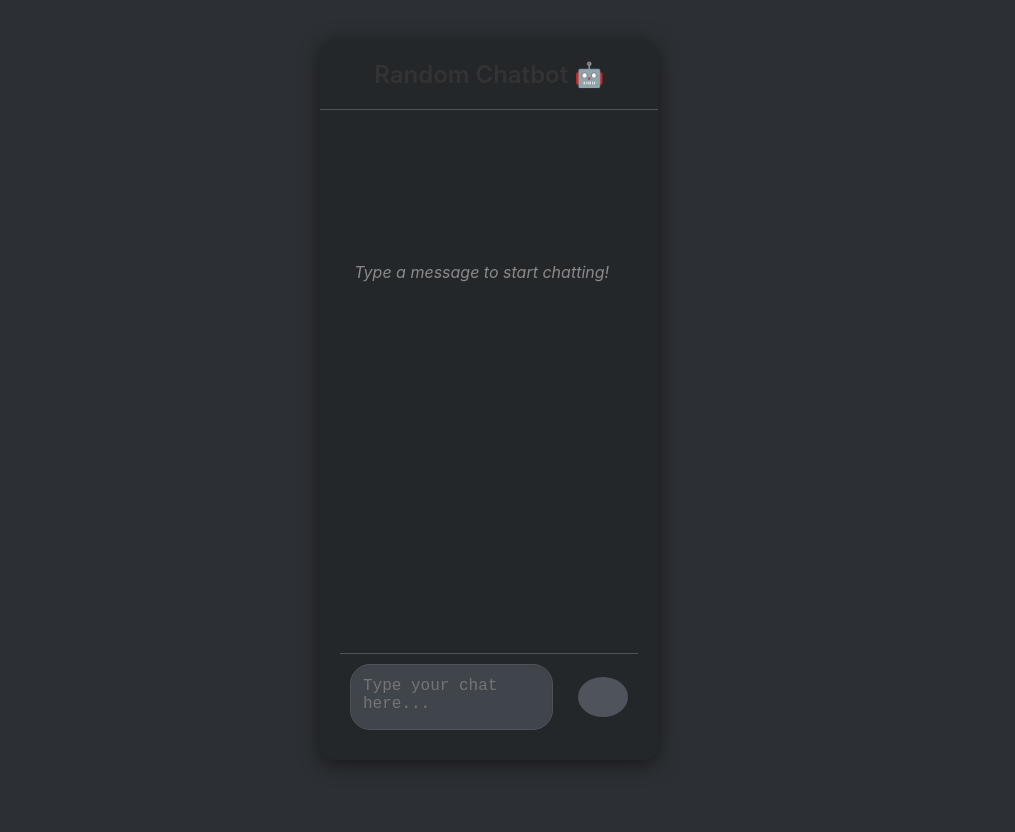
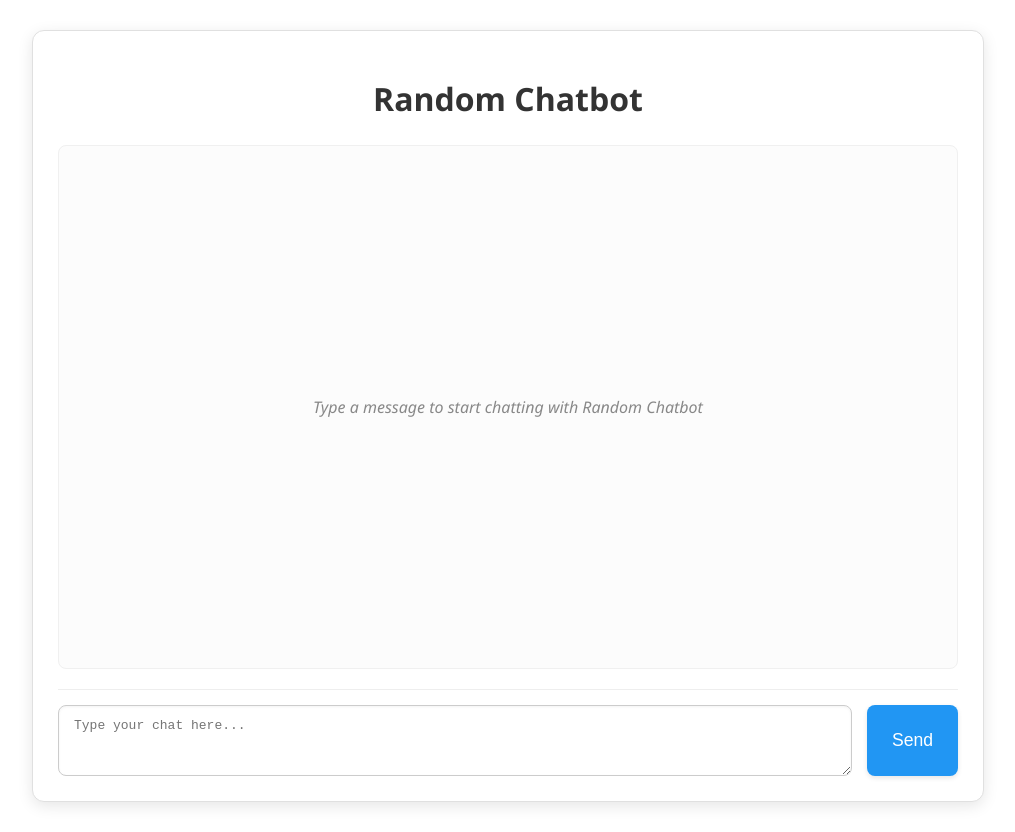
Before and after one commit to Nitinn-dev/ChatBot, a React (Create React App) app in the folder client/: page / in a window 1280 px wide. Shown: the whole page, without its empty margins (132-1147 px from the left). Before the commit the page ends 800 px from the top, so only its background shows below. Built offline with nearby package versions, Linux system fonts and the light colour scheme.

Commit message:
reverted

```diff
--- a/client/src/App.css
+++ b/client/src/App.css
@@ -134,213 +134,3 @@ h1 {
     box-shadow: none;
     transform: none;
 }
-
-:root {
-  --background-color: #2c2f33;
-  --container-bg-color: #23272a;
-  --user-bubble-bg: #7289da;
-  --model-bubble-bg: #40444b;
-  --text-color: #ffffff;
-  --placeholder-color: #8a8a8a;
-  --border-color: #4f545c;
-  --button-color: #7289da;
-  --button-hover-color: #677bc4;
-  --scrollbar-track-color: #2c2f33;
-  --scrollbar-thumb-color: #677bc4;
-}
-
-body {
-  font-family: -apple-system, BlinkMacSystemFont, "Segoe UI", Roboto, "Helvetica Neue", Arial, sans-serif;
-  background-color: var(--background-color);
-  color: var(--text-color);
-  margin: 0;
-  display: flex;
-  justify-content: center;
-  align-items: center;
-  height: 100vh;
-}
-
-.app-container {
-  width: 90%;
-  max-width: 800px;
-  height: 90vh;
-  background-color: var(--container-bg-color);
-  border-radius: 15px;
-  box-shadow: 0 4px 20px rgba(0, 0, 0, 0.5);
-  display: flex;
-  flex-direction: column;
-  overflow: hidden;
-}
-
-.app-header {
-  padding: 20px;
-  text-align: center;
-  border-bottom: 1px solid var(--border-color);
-  background-color: var(--container-bg-color);
-  position: relative;
-  z-index: 10;
-}
-
-h1 {
-  margin: 0;
-  font-size: 1.5rem;
-  font-weight: 600;
-}
-
-.chat-area {
-  flex: 1;
-  display: flex;
-  flex-direction: column;
-  padding: 20px;
-  overflow: hidden;
-}
-
-.chat-messages {
-  flex: 1;
-  overflow-y: auto;
-  padding-right: 15px;
-  margin-bottom: 10px;
-}
-
-/* Custom Scrollbar */
-.chat-messages::-webkit-scrollbar {
-  width: 8px;
-}
-
-.chat-messages::-webkit-scrollbar-track {
-  background: var(--scrollbar-track-color);
-}
-
-.chat-messages::-webkit-scrollbar-thumb {
-  background-color: var(--scrollbar-thumb-color);
-  border-radius: 4px;
-}
-
-.welcome-message {
-  text-align: center;
-  color: var(--placeholder-color);
-  margin-top: 50%;
-  transform: translateY(-50%);
-  font-style: italic;
-}
-
-.chat-bubble-wrapper {
-  display: flex;
-  margin-bottom: 15px;
-}
-
-.chat-bubble-wrapper.user {
-  justify-content: flex-end;
-}
-
-.chat-bubble-wrapper.model {
-  justify-content: flex-start;
-}
-
-.chat-bubble {
-  max-width: 70%;
-  padding: 12px 18px;
-  border-radius: 20px;
-  word-wrap: break-word;
-  line-height: 1.5;
-  box-shadow: 0 2px 5px rgba(0, 0, 0, 0.2);
-}
-
-.chat-bubble-wrapper.user .chat-bubble {
-  background-color: var(--user-bubble-bg);
-  border-bottom-right-radius: 5px;
-}
-
-.chat-bubble-wrapper.model .chat-bubble {
-  background-color: var(--model-bubble-bg);
-  border-bottom-left-radius: 5px;
-}
-
-.chat-bubble p {
-  margin: 0;
-}
-
-.loading-dots {
-  display: flex;
-  align-items: center;
-  justify-content: center;
-}
-
-.loading-dots span {
-  width: 8px;
-  height: 8px;
-  background-color: var(--text-color);
-  border-radius: 50%;
-  margin: 0 4px;
-  animation: bounce 1.4s infinite ease-in-out both;
-}
-
-.loading-dots span:nth-child(1) { animation-delay: -0.32s; }
-.loading-dots span:nth-child(2) { animation-delay: -0.16s; }
-
-@keyframes bounce {
-  0%, 80%, 100% {
-    transform: scale(0);
-  }
-  40% {
-    transform: scale(1);
-  }
-}
-
-.input-area {
-  display: flex;
-  align-items: center;
-  padding: 10px;
-  background-color: var(--container-bg-color);
-  border-top: 1px solid var(--border-color);
-}
-
-.input-area textarea {
-  flex: 1;
-  min-height: 40px;
-  max-height: 150px;
-  padding: 12px;
-  border-radius: 20px;
-  border: 1px solid var(--border-color);
-  background-color: var(--model-bubble-bg);
-  color: var(--text-color);
-  resize: none;
-  font-size: 1rem;
-  transition: all 0.2s ease;
-  -webkit-appearance: none;
-}
-
-.input-area textarea:focus {
-  outline: none;
-  border-color: var(--button-color);
-  box-shadow: 0 0 0 2px rgba(114, 137, 218, 0.3);
-}
-
-.input-area button {
-  width: 40px;
-  height: 40px;
-  margin-left: 10px;
-  background-color: var(--button-color);
-  border: none;
-  border-radius: 50%;
-  cursor: pointer;
-  display: flex;
-  align-items: center;
-  justify-content: center;
-  transition: background-color 0.2s ease;
-}
-
-.input-area button:hover:not(:disabled) {
-  background-color: var(--button-hover-color);
-}
-
-.input-area button:disabled {
-  background-color: var(--border-color);
-  cursor: not-allowed;
-}
-
-.input-area button svg {
-  width: 20px;
-  height: 20px;
-  transform: rotate(90deg);
-}
--- a/client/src/App.js
+++ b/client/src/App.js
@@ -1,140 +1,51 @@
-
-// import React, { useState, useEffect, useRef } from 'react';
-// import axios from 'axios';
-// import './App.css'; // For basic styling
-
-// function App() {
-//     const [prompt, setPrompt] = useState('');
-//     const [chatHistory, setChatHistory] = useState([]); // Stores { role: 'user' | 'model', text: '...' }
-//     const [isLoading, setIsLoading] = useState(false);
-//     const [error, setError] = useState(null);
-
-//     const chatContainerRef = useRef(null); // Ref for scrolling to bottom
-
-//     // Effect to scroll to the bottom of the chat when history updates
-//     useEffect(() => {
-//         if (chatContainerRef.current) {
-//             chatContainerRef.current.scrollTop = chatContainerRef.current.scrollHeight;
-//         }
-//     }, [chatHistory]);
-
-//     // Removed: useEffect for fetching initial chat history as there's no DB
-
-//     const handleSendMessage = async () => {
-//         if (!prompt.trim() || isLoading) return; // Prevent sending empty messages or multiple requests
-
-//         const userMessage = { role: 'user', text: prompt };
-//         setChatHistory(prev => [...prev, userMessage]); // Add user message to UI immediately
-//         setPrompt(''); // Clear input field
-
-//         setIsLoading(true);
-//         setError(null);
-
-//         try {
-//             // Send the entire chat history for context to the backend
-//             //https://chatbot-8t3s.onrender.com/api/gemini-chat
-//             //http://localhost:5000/api/gemini-chat
-//             const response = await axios.post('https://chatbot-8t3s.onrender.com/api/gemini-chat', {
-//                 message: prompt,
-//                 chatHistory: [...chatHistory, userMessage] // Include the latest user message
-//             });
-//             const geminiResponse = response.data.response;
-
-//             setChatHistory(prev => [...prev, { role: 'model', text: geminiResponse }]); // Add Gemini's response
-
-//         } catch (err) {
-//             console.error('Error sending message:', err);
-//             // Remove the last user message if the API call failed to avoid confusion
-//             setChatHistory(prev => prev.slice(0, prev.length - 1)); // Remove the user's message if there's an error
-//             setError('Failed to get response from AI. Please try again.');
-//         } finally {
-//             setIsLoading(false);
-//         }
-//     };
-
-//     const handleKeyPress = (e) => {
-//         if (e.key === 'Enter' && !e.shiftKey) { // Send on Enter, not Shift+Enter
-//             e.preventDefault(); // Prevent new line
-//             handleSendMessage();
-//         }
-//     };
-
-//     return (
-//         <div className="App">
-//             <h1>Random Chatbot</h1>
-
-//             <div className="chat-container" ref={chatContainerRef}>
-//                 {chatHistory.length === 0 && !isLoading && !error && (
-//                     <div className="no-messages">Type a message to start chatting with Random Chatbot</div>
-//                 )}
-//                 {chatHistory.map((msg, index) => (
-//                     <div key={index} className={`chat-message ${msg.role}`}>
-//                         <strong>{msg.role === 'user' ? 'You' : 'Random AI'}:</strong> {msg.text}
-//                     </div>
-//                 ))}
-//                 {isLoading && <div className="chat-message loading">Random AI is thinking...</div>}
-//                 {error && <div className="error-message">{error}</div>}
-//             </div>
-
-//             <div className="input-area">
-//                 <textarea
-//                     value={prompt}
-//                     onChange={(e) => setPrompt(e.target.value)}
-//                     onClick={handleKeyPress}
-//                     placeholder="Type your chat here..."
-//                     rows="3" // Allow multiple lines for input
-//                     disabled={isLoading}
-//                 ></textarea>
-//                 <button onClick={handleSendMessage} disabled={isLoading}>
-//                     {isLoading ? 'Sending...' : 'Send'}
-//                 </button>
-//             </div>
-//         </div>
-//     );
-// }
-
-// export default App;
-
 
 import React, { useState, useEffect, useRef } from 'react';
 import axios from 'axios';
-import './App.css';
+import './App.css'; // For basic styling
 
 function App() {
     const [prompt, setPrompt] = useState('');
-    const [chatHistory, setChatHistory] = useState([]);
+    const [chatHistory, setChatHistory] = useState([]); // Stores { role: 'user' | 'model', text: '...' }
     const [isLoading, setIsLoading] = useState(false);
     const [error, setError] = useState(null);
 
-    const chatContainerRef = useRef(null);
+    const chatContainerRef = useRef(null); // Ref for scrolling to bottom
 
+    // Effect to scroll to the bottom of the chat when history updates
     useEffect(() => {
         if (chatContainerRef.current) {
             chatContainerRef.current.scrollTop = chatContainerRef.current.scrollHeight;
         }
     }, [chatHistory]);
 
+    // Removed: useEffect for fetching initial chat history as there's no DB
+
     const handleSendMessage = async () => {
-        if (!prompt.trim() || isLoading) return;
+        if (!prompt.trim() || isLoading) return; // Prevent sending empty messages or multiple requests
 
         const userMessage = { role: 'user', text: prompt };
-        setChatHistory(prev => [...prev, userMessage]);
-        setPrompt('');
+        setChatHistory(prev => [...prev, userMessage]); // Add user message to UI immediately
+        setPrompt(''); // Clear input field
 
         setIsLoading(true);
         setError(null);
 
         try {
+            // Send the entire chat history for context to the backend
+            //https://chatbot-8t3s.onrender.com/api/gemini-chat
+            //http://localhost:5000/api/gemini-chat
             const response = await axios.post('https://chatbot-8t3s.onrender.com/api/gemini-chat', {
                 message: prompt,
-                chatHistory: [...chatHistory, userMessage]
+                chatHistory: [...chatHistory, userMessage] // Include the latest user message
             });
             const geminiResponse = response.data.response;
-            setChatHistory(prev => [...prev, { role: 'model', text: geminiResponse }]);
+
+            setChatHistory(prev => [...prev, { role: 'model', text: geminiResponse }]); // Add Gemini's response
 
         } catch (err) {
             console.error('Error sending message:', err);
-            setChatHistory(prev => prev.slice(0, prev.length - 1));
+            // Remove the last user message if the API call failed to avoid confusion
+            setChatHistory(prev => prev.slice(0, prev.length - 1)); // Remove the user's message if there's an error
             setError('Failed to get response from AI. Please try again.');
         } finally {
             setIsLoading(false);
@@ -142,43 +53,26 @@ function App() {
     };
 
     const handleKeyPress = (e) => {
-        if (e.key === 'Enter' && !e.shiftKey) {
-            e.preventDefault();
+        if (e.key === 'Enter' && !e.shiftKey) { // Send on Enter, not Shift+Enter
+            e.preventDefault(); // Prevent new line
             handleSendMessage();
         }
     };
 
     return (
-        <div className="app-container">
-            <header className="app-header">
-                <h1>Random Chatbot 🤖</h1>
-            </header>
+        <div className="App">
+            <h1>Random Chatbot</h1>
 
-            <div className="chat-area">
-                <div className="chat-messages" ref={chatContainerRef}>
+            <div className="chat-container" ref={chatContainerRef}>
                 {chatHistory.length === 0 && !isLoading && !error && (
-                        <div className="welcome-message">
-                            Type a message to start chatting!
-                        </div>
+                    <div className="no-messages">Type a message to start chatting with Random Chatbot</div>
                 )}
                 {chatHistory.map((msg, index) => (
-                        <div key={index} className={`chat-bubble-wrapper ${msg.role}`}>
-                            <div className="chat-bubble">
-                                <p>{msg.text}</p>
-                            </div>
+                    <div key={index} className={`chat-message ${msg.role}`}>
+                        <strong>{msg.role === 'user' ? 'You' : 'Random AI'}:</strong> {msg.text}
                     </div>
                 ))}
-                    {isLoading && (
-                        <div className="chat-bubble-wrapper model loading">
-                            <div className="chat-bubble">
-                                <div className="loading-dots">
-                                    <span></span>
-                                    <span></span>
-                                    <span></span>
-                                </div>
-                            </div>
-                        </div>
-                    )}
+                {isLoading && <div className="chat-message loading">Random AI is thinking...</div>}
                 {error && <div className="error-message">{error}</div>}
             </div>
 
@@ -186,17 +80,14 @@ function App() {
                 <textarea
                     value={prompt}
                     onChange={(e) => setPrompt(e.target.value)}
-                        onKeyDown={handleKeyPress}
+                    onClick={handleKeyPress}
                     placeholder="Type your chat here..."
-                        rows="1"
+                    rows="3" // Allow multiple lines for input
                     disabled={isLoading}
                 ></textarea>
-                    <button onClick={handleSendMessage} disabled={isLoading || !prompt.trim()}>
-                        <svg viewBox="0 0 24 24" fill="none" xmlns="http://www.w3.org/2000/svg">
-                            <path d="M7 11L12 6L17 11M12 18V7" stroke="white" strokeWidth="2" strokeLinecap="round" strokeLinejoin="round"/>
-                        </svg>
+                <button onClick={handleSendMessage} disabled={isLoading}>
+                    {isLoading ? 'Sending...' : 'Send'}
                 </button>
-                </div>
             </div>
         </div>
     );
```
Lines whose indentation alone changed are shown as unchanged.
